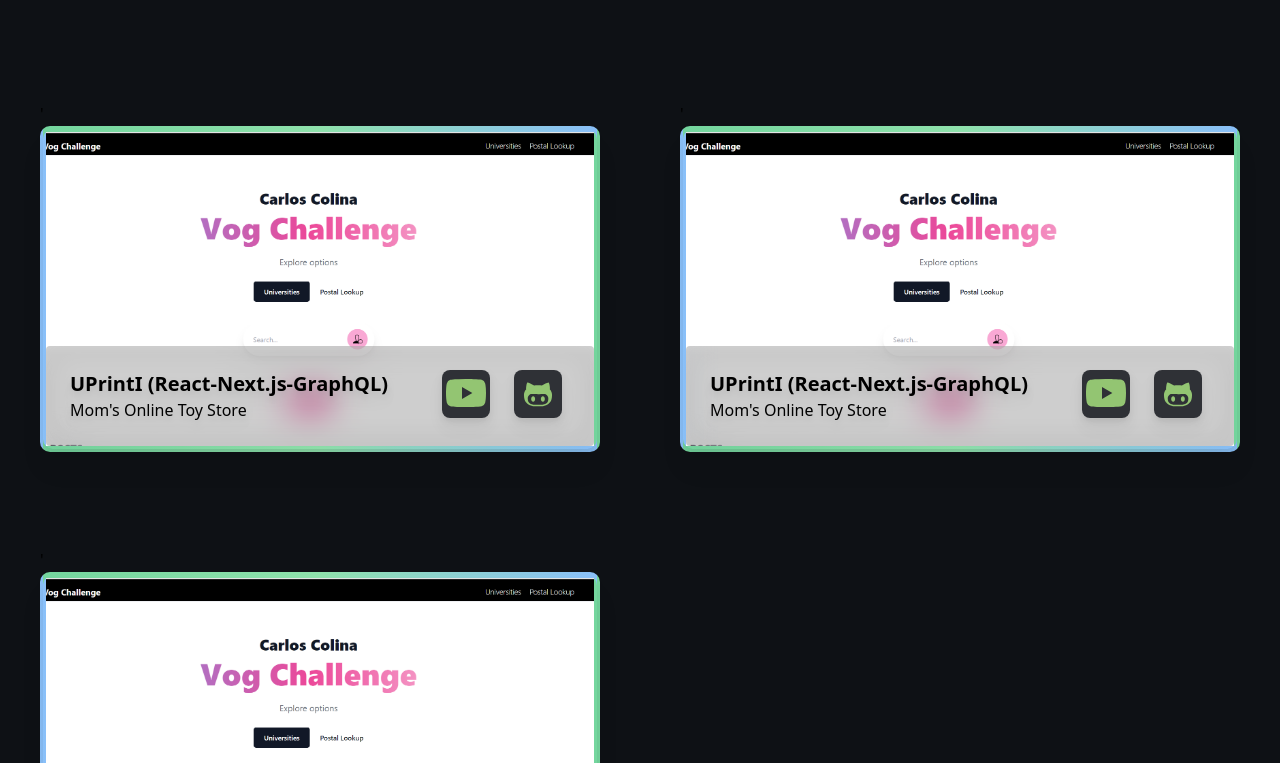
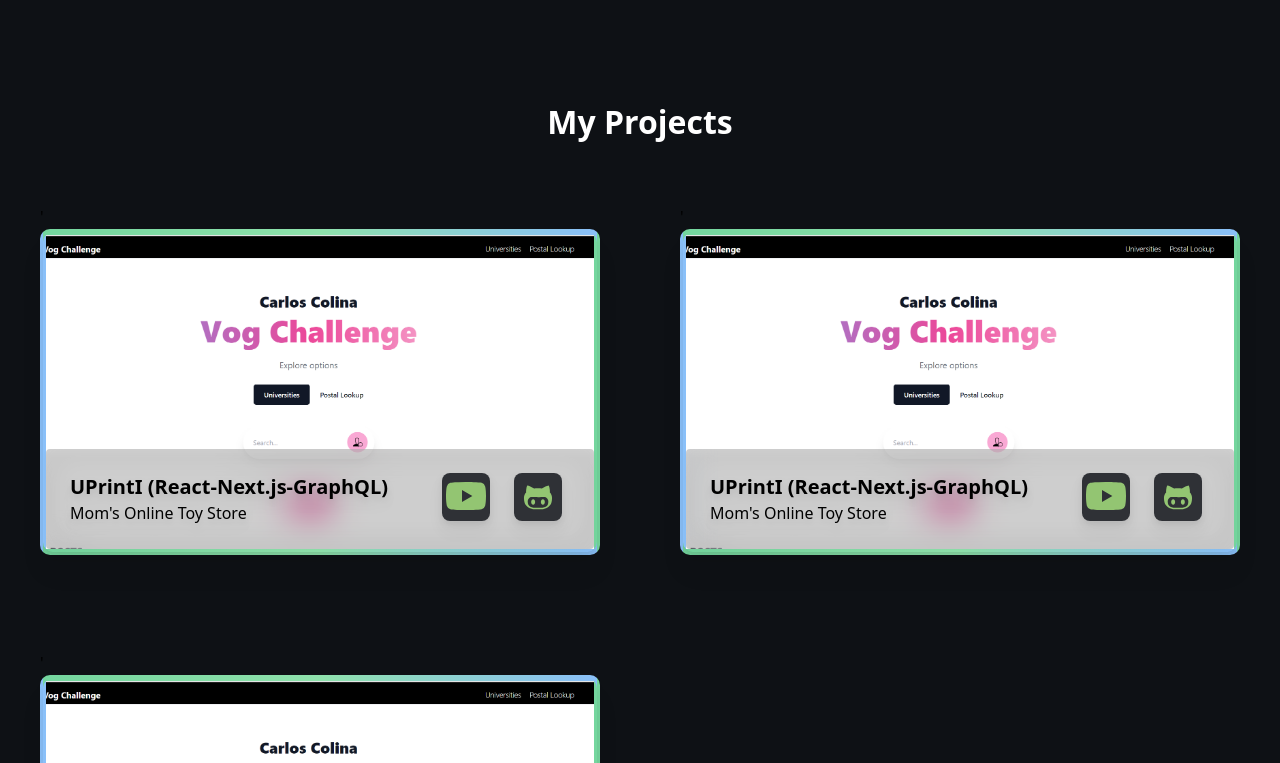
Before and after one commit to Ccolina03/CarlitosWeb, a React (Create React App) app: page / in a window 1280 px wide. Shown: the part 410-1173 px from the top of the page. Built offline with nearby package versions, Linux system fonts and the light colour scheme.

Commit message:
Last update before introduing Next.js 13

```diff
--- a/src/components/ProjectItem.tsx
+++ b/src/components/ProjectItem.tsx
@@ -3,7 +3,7 @@ import Card from './Card';
 
 const ProjectItem = () => {
     return (
-  < div className="px-10 gap-10 gap-y-16 pb-24">'
+  < div className="px-10 pb-24">'
     <div className='flex flex-row w-full '>
             <Card title='UPrintI (React-Next.js-GraphQL)' subtitle="Mom's Online Toy Store"/>
     </div>
--- a/src/components/Projects.tsx
+++ b/src/components/Projects.tsx
@@ -1,12 +1,15 @@
 import ProjectItem from './ProjectItem'
-
+import Heading from './Heading';
 const Projects = () => {
     return (
+    <div className='projects-container gap-16 flex flex-col'>
+        <Heading className="text-4xl self-center text-white" size='h1'>My Projects</Heading>
         <div className='grid sm:grid-cols-1 md:grid-cols-2'>
             <ProjectItem/>
             <ProjectItem/>
             <ProjectItem/>
       </div>
+      </div>
     )
 }
 
```
